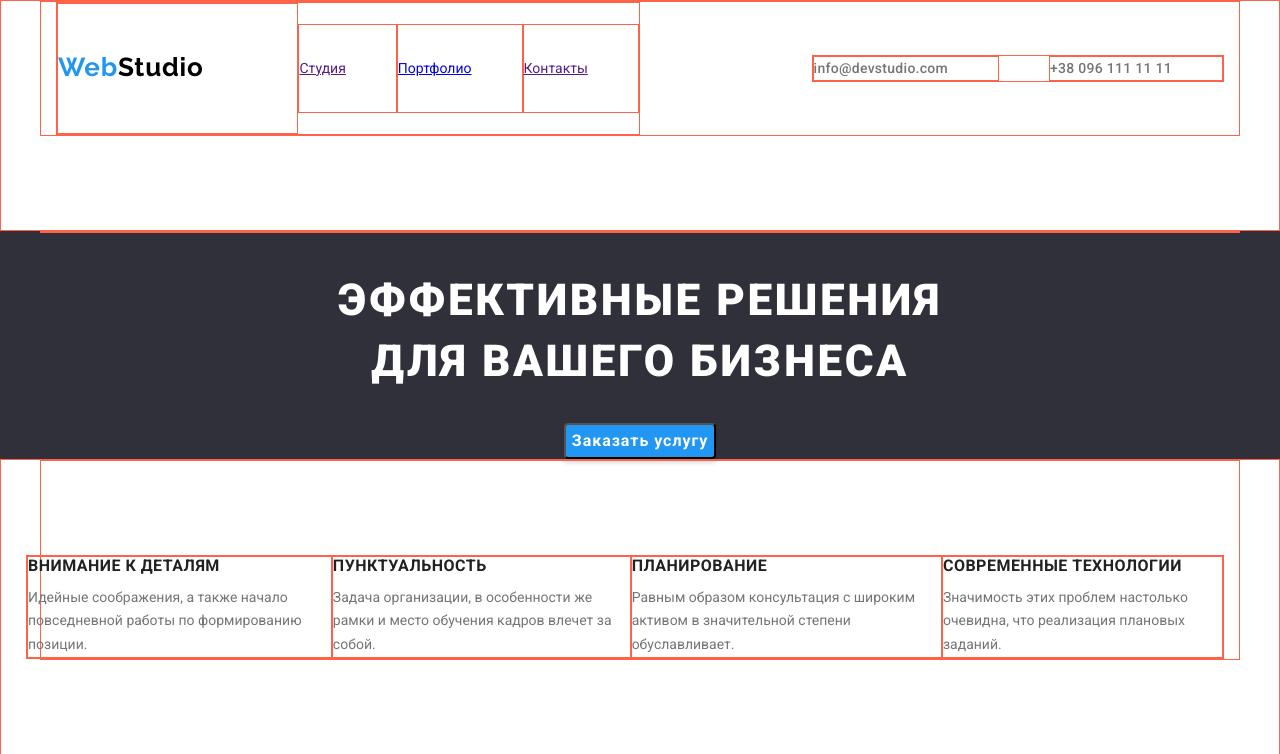
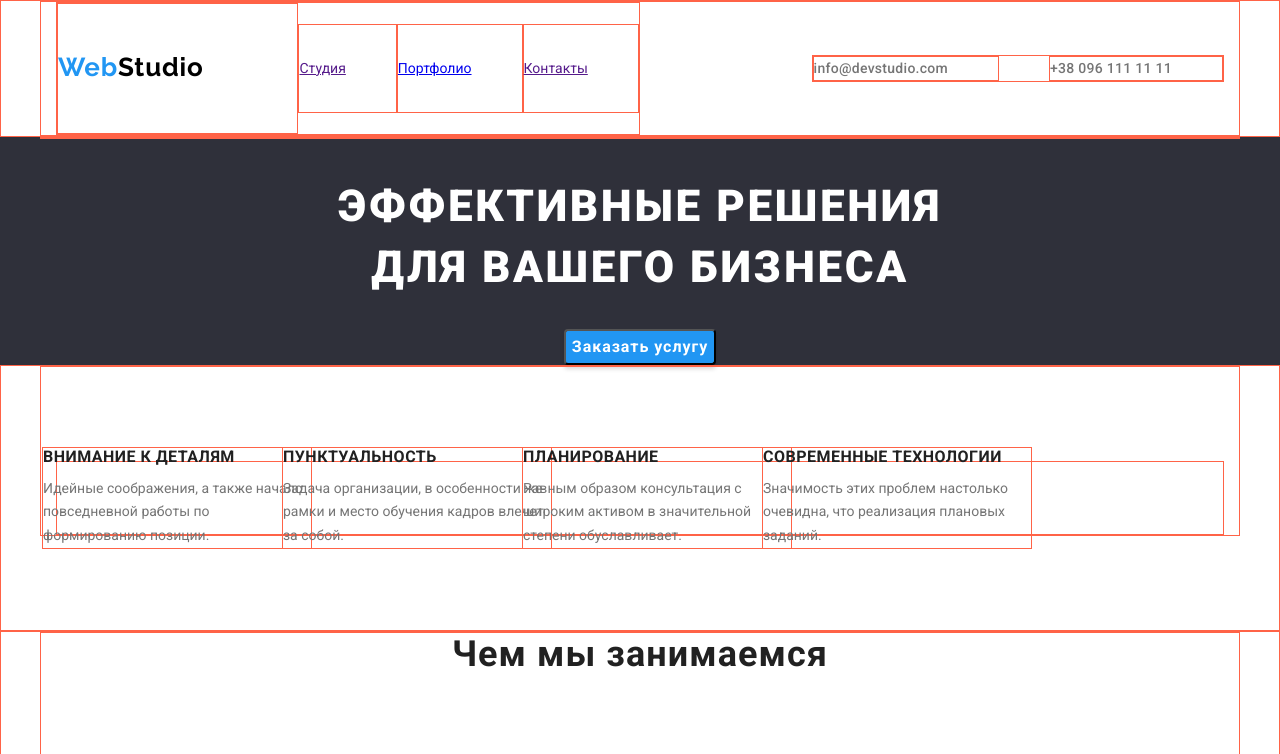
Before and after one commit to Anna-Mikh/goit-markup-hw-03, a plain HTML site: page index.html in a window 1280 px wide. Shown: the top 754 px of the page. Drawn offline with nearby package versions, Linux system fonts and the light colour scheme.

Commit message:
Помогите!

```diff
--- a/css/style.css
+++ b/css/style.css
@@ -46,6 +46,9 @@ img {
     padding-bottom: 94px;
 }
 
+.section.header {
+    padding-bottom: 0;
+}
 
 .link .nav-link {
     text-decoration: none;
@@ -134,7 +137,7 @@ img {
     text-transform: uppercase;
     color: var(--accent-color);
 
-    margin-top: 200;
+    margin-top: 200 px;
     margin-bottom: 30px;
 }
 
@@ -144,7 +147,7 @@ img {
     font-size: 16px;
     line-height: 1.9;
     cursor: pointer;
-    margin: 0 auto;
+    margin: auto;
     display: flex;
     align-items: center;
     text-align: center;
@@ -155,6 +158,8 @@ img {
 
     box-shadow: 0px 4px 4px rgba(0, 0, 0, 0.15);
     border-radius: 4px;
+
+
 }
 
 /*Navigatin*/
@@ -222,8 +227,23 @@ img {
 
 }
 
+.flex-container {
+    display: flex;
+    margin-top: 94px;
+}
 
-.flex-container {
+.peculiarities {
+    width: 270px;
+    margin: 15px;
+}
+
+.flex-container .peculiarities {
+    display: flex;
+    flex-wrap: wrap;
+    margin: -15px;
+}
+
+.flex-container.img {
     display: flex;
     margin-top: 94px;
     margin-left: -30px;
--- a/index.html
+++ b/index.html
@@ -12,7 +12,7 @@
 </head>
 
 <body>
-    <section class="section">
+    <section class="section header">
     <!-- header -->
     <header class="header">
         <div class="container">
@@ -48,19 +48,19 @@
         <!-- скрытый заголовок -->
         <h2 class="visually-hidden">Особенности</h2>
         <ul class="flex-container">
-            <li>
+            <li class="peculiarities">
                 <h3 class="text-title">Внимание к деталям</h3>
                 <p class="text">Идейные соображения, а также начало повседневной работы по формированию позиции.</p>
             </li>
-            <li>
+            <li class="peculiarities">
                 <h3 class="text-title">Пунктуальность</h3>
                 <p class="text">Задача организации, в особенности же рамки и место обучения кадров влечет за собой.</p>
             </li>
-            <li>
+            <li class="peculiarities">
                 <h3 class="text-title">Планирование</h3>
                 <p class="text">Равным образом консультация с широким активом в значительной степени обуславливает.</p>
             </li>
-            <li>
+            <li class="peculiarities">
                 <h3 class="text-title">Современные технологии</h3>
                 <p class="text">Значимость этих проблем настолько очевидна, что реализация плановых заданий.</p>
             </li>
@@ -71,7 +71,7 @@
     <section class="section">
         <div class="container">
         <h2 class="title">Чем мы занимаемся</h2>
-        <ul class="flex-container">
+        <ul class="flex-container img">
             <li class="flex-container-img">
                 <img src="images/foto1.jpg" alt="мужчина печатает на компьютере" width="370">
             </li>
```
